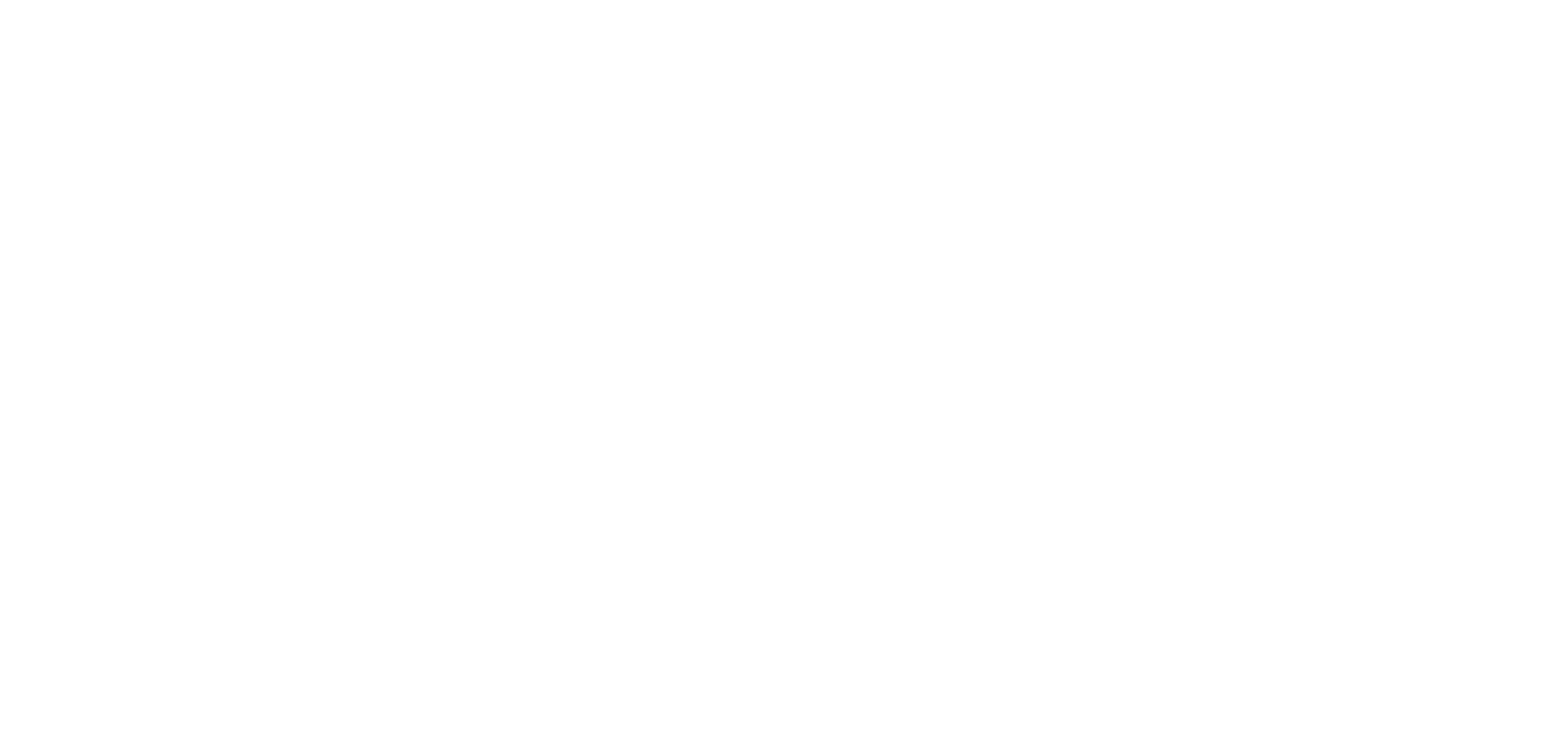
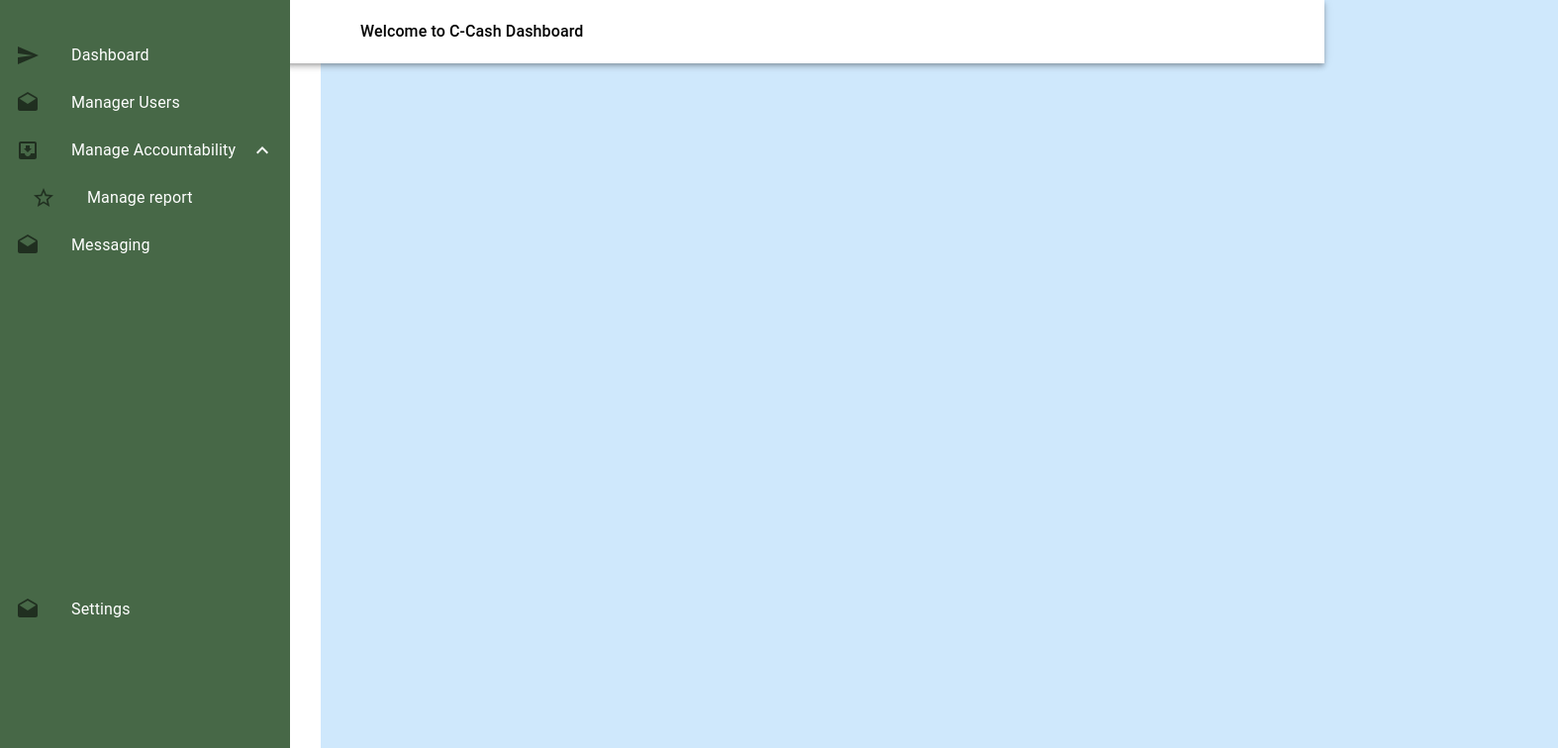
Before and after one commit to Igire-Rwanda/cash-contribution-frontend, a React (Create React App) app: page /dashboard in a window 1280 px wide. Before the commit this address had no page. Shown: the top 756 px of the page at 99% size, 1574 px wide, since content can reach past the window. Built offline with nearby package versions, Linux system fonts and the light colour scheme.

Commit message:
Dashboard Added

```diff
--- a/src/Components/DashboardsUserAdmin.js
+++ b/src/Components/DashboardsUserAdmin.js
@@ -1,120 +1,124 @@
-import React from 'react';
-import 'antd/dist/antd.css';
-import './Dashlayout.css';
-import {
-  AppstoreOutlined,
-  BarChartOutlined,
-  CloudOutlined,
-  ShopOutlined,
-  TeamOutlined,
-  UploadOutlined,
-  UserOutlined,
-  VideoCameraOutlined,
-} from '@ant-design/icons';
-import { Layout, Menu } from 'antd';
+import React from "react";
+import ListSubheader from "@mui/material/ListSubheader";
+import List from "@mui/material/List";
+import ListItemButton from "@mui/material/ListItemButton";
+import ListItemIcon from "@mui/material/ListItemIcon";
+import ListItemText from "@mui/material/ListItemText";
+import Collapse from "@mui/material/Collapse";
+import InboxIcon from "@mui/icons-material/MoveToInbox";
+import DraftsIcon from "@mui/icons-material/Drafts";
+import SendIcon from "@mui/icons-material/Send";
+import ExpandLess from "@mui/icons-material/ExpandLess";
+import ExpandMore from "@mui/icons-material/ExpandMore";
+import StarBorder from "@mui/icons-material/StarBorder";
+import AppBar from '@mui/material/AppBar';
+import Box from '@mui/material/Box';
+import Toolbar from '@mui/material/Toolbar';
+import Typography from '@mui/material/Typography';
+import IconButton from '@mui/material/IconButton';
+import MenuIcon from '@mui/icons-material/Menu';
+import Button from '@mui/material/Button';
+import CssBaseline from '@mui/material/CssBaseline';
+import Container from '@mui/material/Container';
+import "./syle.css"
 
-const { Header, Content, Footer, Sider } = Layout;
-const items = [
-  UserOutlined,
-  VideoCameraOutlined,
-  UploadOutlined,
-  BarChartOutlined,
-  CloudOutlined,
-  AppstoreOutlined,
-  TeamOutlined,
-  ShopOutlined,].
-  map((icon, index) => ({
-  key: String(index + 1),
-  icon: React.createElement(icon),
-  label: `Admin ${index }`,
-}));
+const Dashboards = () => {
+  const [open, setOpen] = React.useState(true);
 
-const App = ({children}) => (
-  <Layout>
-    <Sider
-style={{
-        overflow: 'auto',
-        height: '100vh',
-        position: 'fixed',
-        left: 3,
-        top: 1,
-        bottom: 10,
-      }}
-    >
-      <div className="logo" />
-      <Menu
-      theme="dark"
-      mode="inline"
-      defaultSelectedKeys={['4']} items={[
-        {
-            key: "1",
-            icon: <UserOutlined onClick={()=>App("/Dashboard")}/>,
-            label: <h4 onClick={()=>App("/Dashboard")} style={{color:"white"}}>Dashboard</h4>
-          },
-          {
-            key: "2",
-            icon: <VideoCameraOutlined  onClick={()=>App("/Admin")}/>,
-            label: <h4 onClick={()=>App("/Permission")} style={{color:"white"}}>Manager User</h4>
-          },
-          {
-            key: "3",
-            icon: <VideoCameraOutlined  onClick={()=>App("/Notification")}/>,
-            label: <h4 onClick={()=>App("/Notification")} style={{color:"white"}}>Manager Team</h4>
-          },
+  const handleClick = () => {
+    setOpen(!open);
+
+  };
+  return (
+    <>
+    <Box sx={{ flexGrow: 1 }}>
+      <AppBar position="static" sx={{bgcolor:'white',width:'82%',marginLeft:'18rem',position:'absolute',top:0}}>
+        <Toolbar>
+          <IconButton
+            size="large"
+            edge="start"
+            color="inherit"
+            aria-label="menu"
+            sx={{ mr: 2 }}
+          >
+            <MenuIcon />
+          </IconButton>
+          <Typography variant="h6" component="div" sx={{ flexGrow: 1, color:'black',fontSize:'1rem' }}>
+          Welcome to C-Cash Dashboard
+          </Typography>
+          {/* <Button color="inherit" sx={{color:'black'}}>Fabiola</Button> */}
+        </Toolbar>
+
+      </AppBar>
+
+    </Box>
+    <React.Fragment>
+      <CssBaseline />
+      <Container maxWidth="sm">
+        <Box sx={{ bgcolor: '#cfe8fc', height: '95vh',width:'1000px' }} />
+      </Container>
+    </React.Fragment>
 
 
-      ]} />
-    </Sider>
-    <Layout
-      className="site-layout"
-      style={{
-        marginLeft: 200,
-      }}
+    <List
+      sx={{ width: "100%", maxWidth: 293, bgcolor: "#476847", height:'96vh',position:'absolute',bottom:'2rem',marginTop:'2rem' }}
+      component="nav"
+      aria-labelledby="nested-list-subheader"
+      // subheader={
+      //   <ListSubheader component="div" id="nested-list-subheader">
+      //     Nested List Items
+      //   </ListSubheader>
+      // }
     >
-      <Header
-        className="site-layout-background"
-        style={{
-          padding: 0,
-        }}
-      />
-      <Content
-        style={{
-          margin: '24px 16px 0',
-          overflow: 'initial',
-        }}
-      >
-        <div
-          className="site-layout-background"
-          style={{
-            padding: 24,
-            textAlign: 'center',
-          }}
-        >
-          <p>long content</p>
-          {
+      <ListItemButton sx={{ color: "white" }}>
+        <ListItemIcon>
+        </ListItemIcon>
+        <ListItemText primary="" />
+      </ListItemButton>
+      <ListItemButton sx={{ color: "white" }}>
+        <ListItemIcon>
+          <SendIcon />
+        </ListItemIcon>
+        <ListItemText primary="Dashboard" />
+      </ListItemButton>
+      <ListItemButton sx={{ color: "white" }}>
+        <ListItemIcon>
+          <DraftsIcon />
+        </ListItemIcon>
+        <ListItemText primary="Manager Users" />
+      </ListItemButton>
+      <ListItemButton onClick={handleClick} sx={{ color: "white" }}>
+        <ListItemIcon>
+          <InboxIcon />
+        </ListItemIcon>
+        <ListItemText primary="Manage Accountability" />
+        {open ? <ExpandLess /> : <ExpandMore />}
+      </ListItemButton>
+      <Collapse in={open} timeout="auto" unmountOnExit>
+        <List component="div" disablePadding>
+          <ListItemButton sx={{ pl: 4, color: "white" }}>
+            <ListItemIcon>
+              <StarBorder />
+            </ListItemIcon>
+            <ListItemText primary="Manage report" />
+          </ListItemButton>
+        </List>
+      </Collapse>
+      <ListItemButton sx={{ color: "white" }}>
+        <ListItemIcon>
+          <DraftsIcon />
+        </ListItemIcon>
+        <ListItemText primary="Messaging" />
+      </ListItemButton >
 
-            Array.from(
-              {
-                length: 100,
-              },
-              (_, index) => (
-                <React.Fragment key={index}>
-
-                  <br />
-                </React.Fragment>
-              ),
-            )
-          }
-        </div>
-      </Content>
-      <Footer
-        style={{
-          textAlign: 'center',
-        }}
-      >
-        {children}
-      </Footer>
-    </Layout>
-  </Layout>
-);
-export default App;
+      <ListItemButton sx={{ color: "white",marginTop:'20rem' }}>
+        <ListItemIcon>
+          <DraftsIcon />
+        </ListItemIcon>
+        <ListItemText primary="Settings" />
+      </ListItemButton>
+    </List>
+    </>
+  );
+};
+export default Dashboards;
--- /dev/null
+++ b/src/Components/syle.css
@@ -0,0 +1,20 @@
+@media (min-width: 600px){
+    .css-cuefkz-MuiContainer-root {
+        max-width: 600px;
+  }
+}
+.css-cuefkz-MuiContainer-root {
+    width: 100%;
+    margin-left: 300px !important;
+    box-sizing: border-box;
+    margin-right: 3px !important;
+    display: block;
+    padding-left: 16px;
+    padding-right: 16px;
+}
+.css-zc48g6 {
+    background-color: #cfe8fc;
+    /* margin-top: 10px !important; */
+    height: 95vh !important;
+    width: 1250px !important;
+}
--- a/src/index.js
+++ b/src/index.js
@@ -3,5 +3,6 @@
 import ReactDOM from 'react-dom';
 import App from "./App";
 
+
 // display component
 ReactDOM.render(<App/>, document.querySelector("#root"));
--- a/src/routes/index.js
+++ b/src/routes/index.js
@@ -1,6 +1,7 @@
 import  React from "react";
 import{Routes,Route} from 'react-router-dom';
 import Dashboards from "../Components/DashboardsUserAdmin";
+
 
 
 
@@ -9,8 +10,9 @@
         <>
 
         <Routes>
-            <Route exact path="/" element={<Dashboards/>}></Route>
-            <Route exact path="/Dashboards" element={<Dashboards/>}></Route>
+            <Route exact path="/dashboard" element={<Dashboards/>}></Route>
+
+
 
 
 
```
Also changed, not shown: package.json (+7 -7 lines), 2 other files (tests, documents, lock files or other folders).
